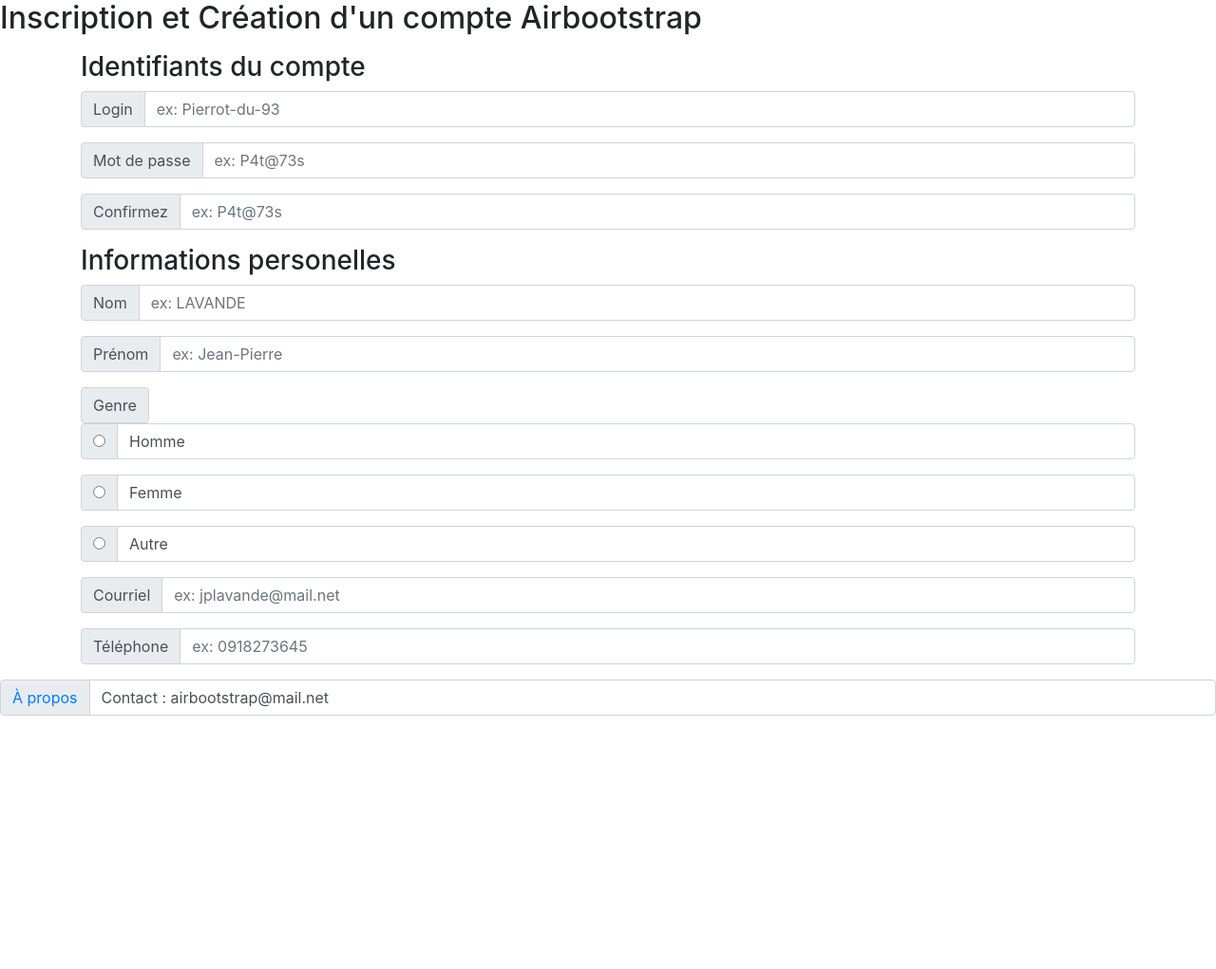
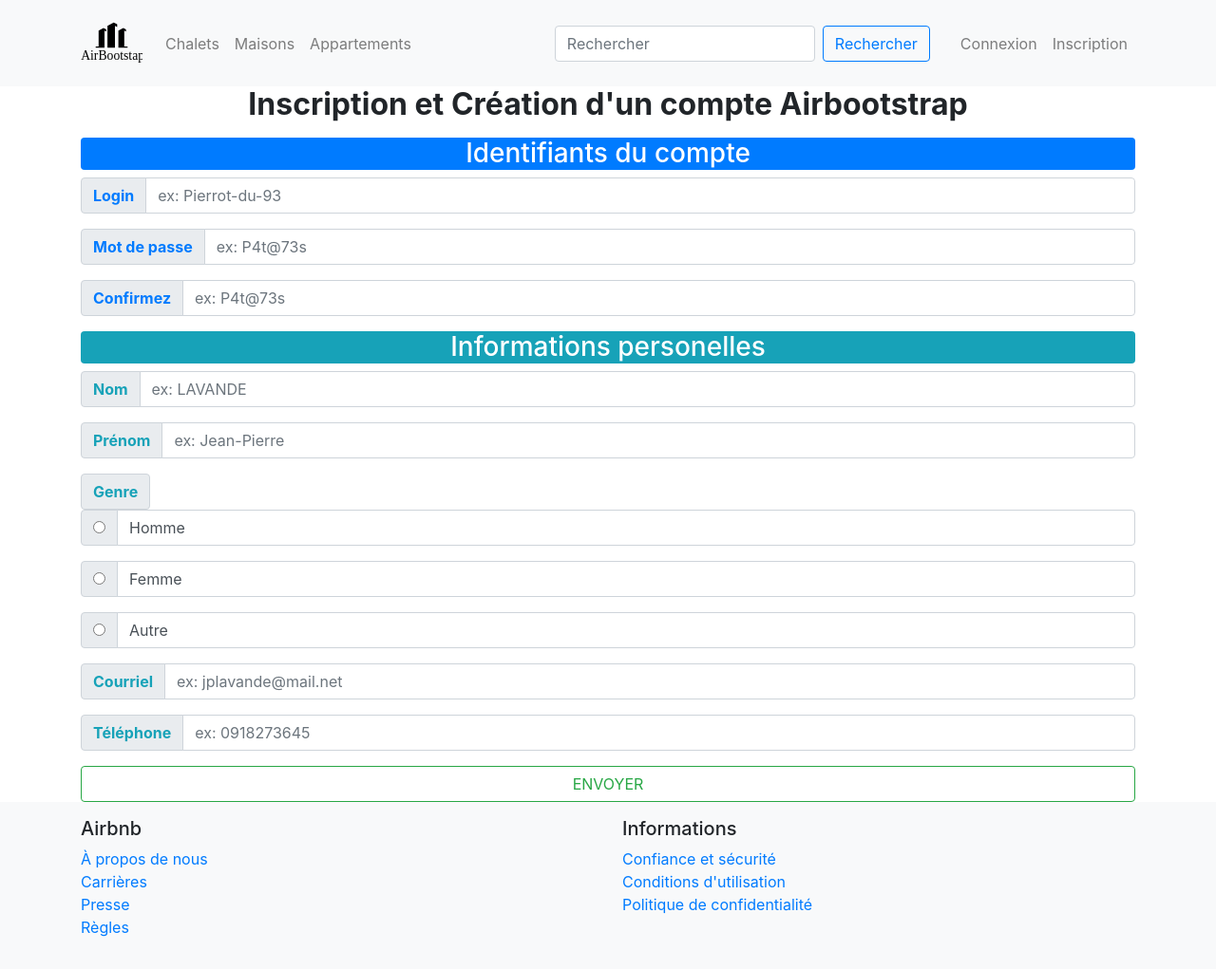
Before and after one commit to rkessal/projet-bootstrap, a plain HTML site: page inscription.html in a window 1280 px wide. Shown: the whole page at 95% size. Before the commit the page ends 800 px from the top, so only its background shows below. Drawn offline with nearby package versions, Linux system fonts and the light colour scheme.

Commit message:
inscription.html improved

```diff
--- a/inscription.html
+++ b/inscription.html
@@ -13,50 +13,107 @@
 	</head>
 
 	<body>
+		<nav class="navbar navbar-expand-lg navbar-light bg-light">
+    	  <div class="container">
+    	    <a class="navbar-brand" href="#">
+    	      <img
+    	        src="logo.svg"
+    	        width="65"
+    	        height="65"
+    	        class="d-inline-block align-top"
+    	        alt=""
+    	      />
+    	    </a>
+    	    <button
+    	      class="navbar-toggler"
+    	      type="button"
+    	      data-toggle="collapse"
+    	      data-target="#navbarSupportedContent"
+    	      aria-controls="navbarSupportedContent"
+    	      aria-expanded="false"
+    	      aria-label="Toggle navigation"
+    	    >
+    	      <span class="navbar-toggler-icon"></span>
+    	    </button>
+
+    	    <div class="collapse navbar-collapse" id="navbarSupportedContent">
+    	      <ul class="navbar-nav mr-auto">
+    	        <li class="nav-item">
+    	          <a class="nav-link" href="#">Chalets</a>
+    	        </li>
+    	        <li class="nav-item">
+    	          <a class="nav-link" href="#">Maisons</a>
+    	        </li>
+    	        <li class="nav-item">
+    	          <a class="nav-link" href="#">Appartements</a>
+    	        </li>
+    	      </ul>
+    	      <form class="form-inline my-2 my-lg-0">
+    	        <input
+    	          class="form-control mr-sm-2"
+    	          type="search"
+    	          placeholder="Rechercher"
+    	          aria-label="Search"
+    	        />
+    	        <button class="btn btn-outline-primary my-2 my-sm-0" type="submit">
+    	          Rechercher
+    	        </button>
+    	      </form>
+    	      <ul class="navbar-nav ml-md-4">
+    	        <li class="nav-item">
+    	          <a class="nav-link" href="#">Connexion</a>
+    	        </li>
+    	        <li class="nav-item">
+    	          <a class="nav-link" href="#">Inscription</a>
+    	        </li>
+    	      </ul>
+    	    </div>
+    	  </div>
+    	</nav>
 		<div id="general">
 			<header>
-			<h2>Inscription et Création d'un compte Airbootstrap</h2>
+			<h2 class="text-center font-weight-bold">Inscription et Création d'un compte Airbootstrap</h2>
 			</header>
 
 			<main>
 				<div class="container mt-3">
-					<h3>Identifiants du compte</h3>
+					<h3 class="bg-primary text-white text-center rounded">Identifiants du compte</h3>
 					<div class="input-group mb-3">
 						<div class="input-group-prepend">
-      					  	<span class="input-group-text">Login</span>
+      					  	<span class="input-group-text font-weight-bold text-primary">Login</span>
       					</div>
     					<input type="text" class="form-control" placeholder="ex: Pierrot-du-93" required>
 					</div>
     				<div class="input-group mb-3">
 						<div class="input-group-prepend">
-      					  	<span class="input-group-text">Mot de passe</span>
+      					  	<span class="input-group-text font-weight-bold text-primary">Mot de passe</span>
       					</div>
     					<input type="text" class="form-control" placeholder="ex: P4t@73s" required>
 					</div>
     				<div class="input-group mb-3">
 						<div class="input-group-prepend">
-      					  	<span class="input-group-text">Confirmez</span>
+      					  	<span class="input-group-text font-weight-bold text-primary">Confirmez</span>
       					</div>
     					<input type="text" class="form-control" placeholder="ex: P4t@73s" required>
 					</div>
     			</div>
     			<div class="container mt-3">
-					<h3>Informations personelles</h3>
+					<h3 class="bg-info text-white text-center rounded">Informations personelles</h3>
 					<div class="input-group mb-3">
 						<div class="input-group-prepend">
-      					  	<span class="input-group-text">Nom</span>
+      					  	<span class="input-group-text font-weight-bold text-info">Nom</span>
       					</div>
     					<input type="text" class="form-control" placeholder="ex: LAVANDE" required>
 					</div>
     				<div class="input-group mb-3">
 						<div class="input-group-prepend">
-      					  	<span class="input-group-text">Prénom</span>
+      					  	<span class="input-group-text font-weight-bold text-info">Prénom</span>
       					</div>
     					<input type="text" class="form-control" placeholder="ex: Jean-Pierre" required>
 					</div>
 
 					<div class="input-group-prepend">
-      					  	<span class="input-group-text">Genre</span>
+      					  	<span class="input-group-text font-weight-bold text-info">Genre</span>
       					</div>
     				<div class="input-group mb-3">
     					<div class="input-group-prepend">
@@ -69,7 +126,7 @@
 
    					<div class="input-group mb-3">
    						<div class="input-group-prepend">
-   							<div class="input-group-text">
+   							<div class="input-group-text font-weight-bold text-info">
    								<input type="radio">
    							</div>
    						</div>
@@ -78,7 +135,7 @@
 
    					<div class="input-group mb-3">
    						<div class="input-group-prepend">
-   							<div class="input-group-text">
+   							<div class="input-group-text font-weight-bold text-info">
    								<input type="radio" id="other" name="Autre">
    							</div>
     					</div>
@@ -86,29 +143,43 @@
 					</div>
 					<div class="input-group mb-3">
 						<div class="input-group-prepend">
-      					  	<span class="input-group-text">Courriel</span>
+      					  	<span class="input-group-text font-weight-bold text-info">Courriel</span>
       					</div>
     					<input type="text" class="form-control" id="mail" name="Courriel" placeholder="ex: jplavande@mail.net" required>
 					</div>
 					<div class="input-group mb-3">
 						<div class="input-group-prepend">
-      					  	<span class="input-group-text">Téléphone</span>
+      					  	<span class="input-group-text font-weight-bold text-info">Téléphone</span>
       					</div>
     					<input type="text" class="form-control" id="phone" name="NumTel" placeholder="ex: 0918273645">
 					</div>
-
+    				<button type="button" class="btn btn-outline-success btn-block">ENVOYER</button>
     			</div>
 			</main>
-			<footer>
-				<div class="input-group mb-3">
-    				<div class="input-group-prepend">
-    					<div class="input-group-text">
-							<a href=":">À propos</a>
-        				</div>
-   					</div>
-   					<label class="form-control">Contact : airbootstrap@mail.net</label>
-   				</div>
-			</footer>
+			<footer class="bg-light p-3">
+    			<div class="container">
+    			  <div class="row">
+    			    <div class="col-md-6">
+    			      <h5>Airbnb</h5>
+    			      <ul class="list-unstyled">
+    			        <li><a href="#">À propos de nous</a></li>
+    			        <li><a href="#">Carrières</a></li>
+    			        <li><a href="#">Presse</a></li>
+    			        <li><a href="#">Règles</a></li>
+    			      </ul>
+    			    </div>
+    			    <div class="col-md-3">
+    			      <h5>Informations</h5>
+    			      <ul class="list-unstyled">
+    			        <li><a href="#">Confiance et sécurité</a></li>
+
+    			        <li><a href="#">Conditions d'utilisation</a></li>
+    			        <li><a href="#">Politique de confidentialité</a></li>
+    			      </ul>
+    			    </div>
+    			  </div>
+    			</div>
+    		</footer>
 		</div>
 
 	</body>
```
Also changed, not shown: index.html (+0 -46 lines), inscription.css (deleted).
